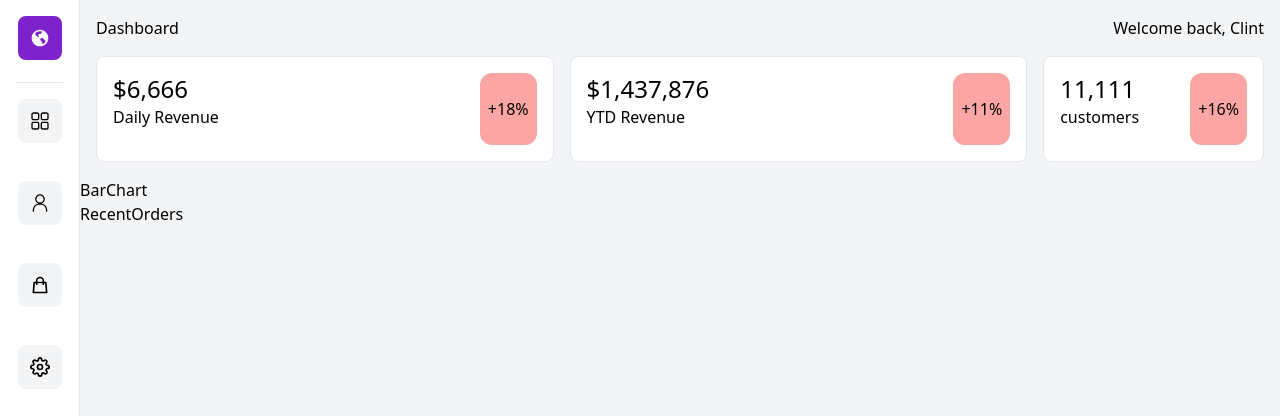
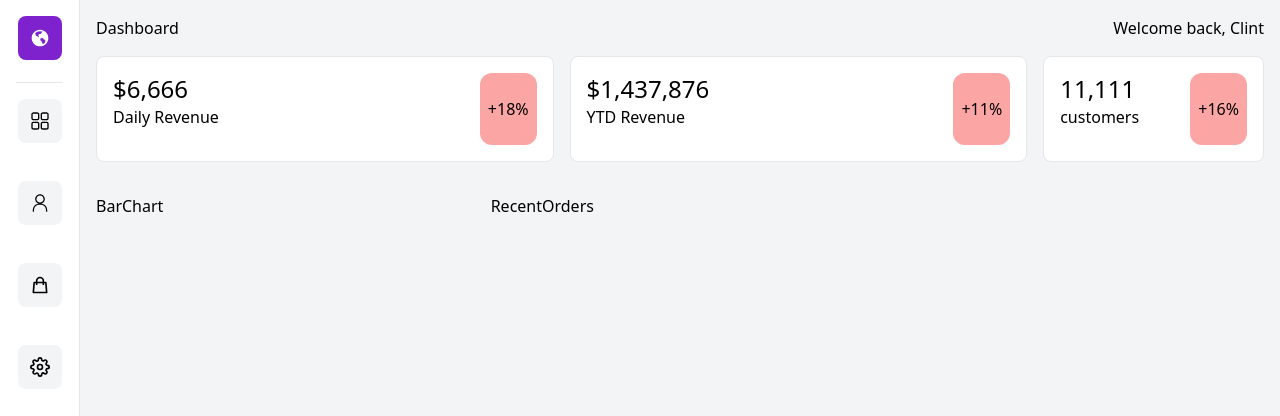
Before and after one commit to vicliu0325/user, a Next.js app in the folder dashboard/: page / in a window 1280 px wide. Shown: the top 416 px of the page. Built offline with nearby package versions, Linux system fonts and the light colour scheme.

Commit message:
[install]reat chart.js

```diff
--- a/dashboard/package.json
+++ b/dashboard/package.json
@@ -10,8 +10,10 @@
   },
   "dependencies": {
     "@next/font": "13.1.6",
+    "chart.js": "^4.2.1",
     "next": "13.1.6",
     "react": "18.2.0",
+    "react-chartjs-2": "^5.2.0",
     "react-dom": "18.2.0",
     "react-icons": "^4.7.1"
   },
--- a/dashboard/pages/index.js
+++ b/dashboard/pages/index.js
@@ -17,7 +17,7 @@ export default function Home() {
       <main className='bg-gray-100 min-h-screen'>
         <Header />
         <TopCards />
-        <div>
+        <div className='p-4 grid md:grid-cols-3 grid-cols-1 gap-4'>
           <BarChart />
           <RecentOrders />
         </div>
```
Also changed, not shown: 1 other file (tests, documents, lock files or other folders).
